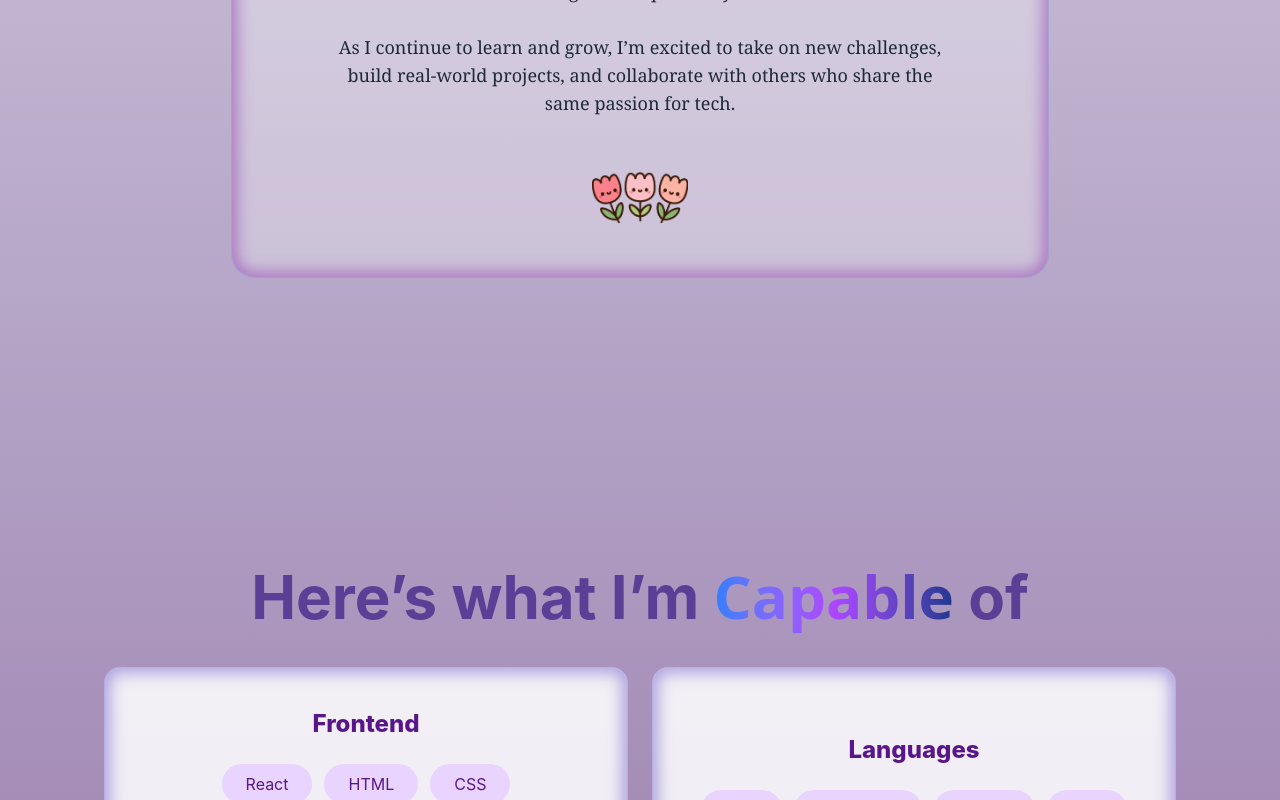
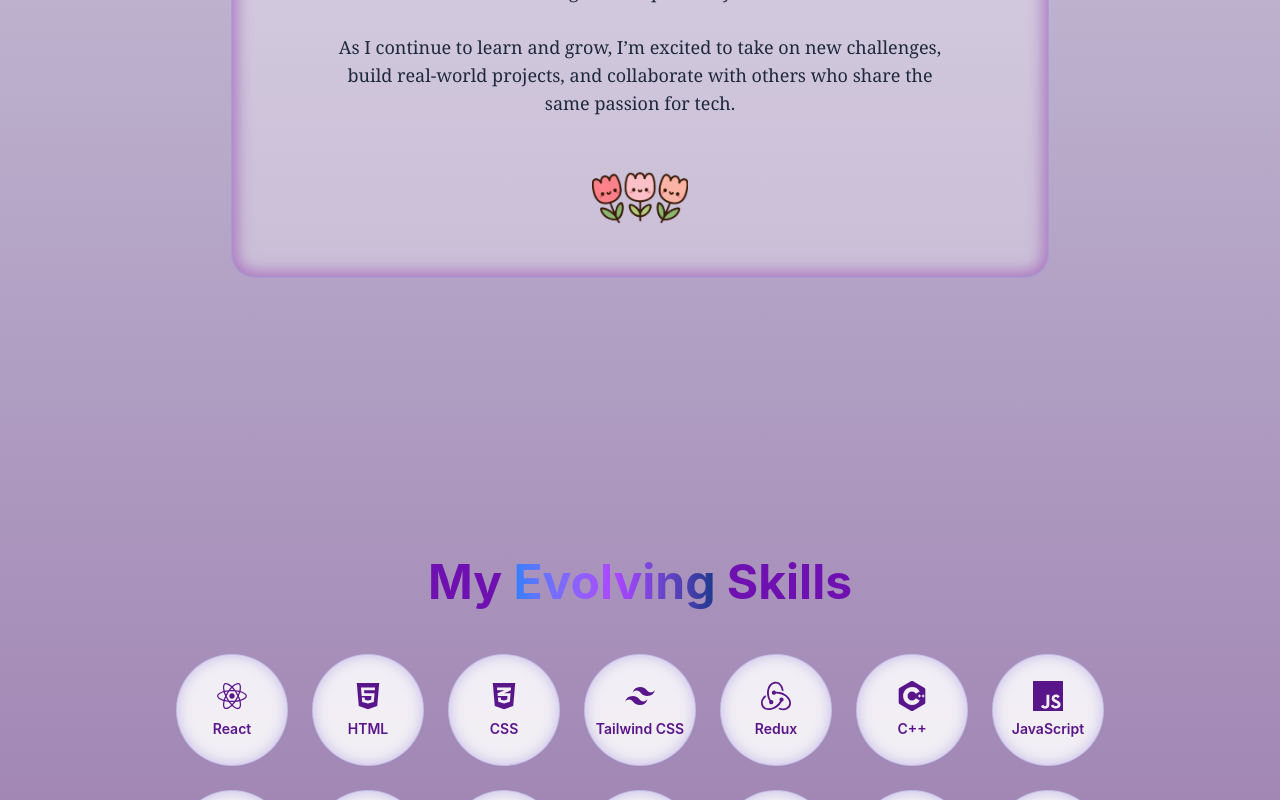
Before and after one commit to Nisha-2410/Portfolio, a React (Vite) app: page / in a window 1280 px wide. Shown: the part 2000-2800 px from the top of the page. Built offline with nearby package versions, Linux system fonts and the light colour scheme.

Commit message:
updated the styling

```diff
--- a/package.json
+++ b/package.json
@@ -15,6 +15,7 @@
     "framer-motion": "^12.15.0",
     "react": "^19.1.0",
     "react-dom": "^19.1.0",
+    "react-icons": "^5.5.0",
     "react-scroll-parallax": "^3.4.5",
     "sass": "^1.89.0",
     "tailwindcss": "^4.1.7"
--- a/src/components/About.jsx
+++ b/src/components/About.jsx
@@ -8,7 +8,7 @@ export function About() {
 
         {/* Heading */}
 <motion.div
-  className="relative text-4xl font-bold md:text-5xl lg:text-6xl text-center"
+  className="relative text-3xl font-bold md:text-5xl lg:text-6xl text-center"
   style={{ color: '#5B3E96' }}
   initial={{ opacity: 0, y: -30 }}
   whileInView={{ opacity: 1, y: 0 }}
--- a/src/components/Hero.jsx
+++ b/src/components/Hero.jsx
@@ -23,7 +23,7 @@ const Hero = () => {
           viewport={{ once: true, amount: 0.3 }}
         >
           <motion.h1
-            className="text-4xl md:text-5xl lg:text-6xl font-bold leading-snug"
+            className="text-3xl md:text-5xl lg:text-6xl font-bold leading-snug"
             initial={{ opacity: 0, y: -30 }}
             whileInView={{ opacity: 1, y: 0 }}
             transition={{ duration: 0.6, delay: 0.2 }}
@@ -115,7 +115,7 @@ const Hero = () => {
           <img
             src={cat}
             alt="Nisha"
-            className="rounded-full w-[220px] md:w-[280px] lg:w-[320px] shadow-lg hover:scale-105 transition-transform duration-300"
+            className="rounded-full w-[180px] md:w-[280px] lg:w-[320px] shadow-lg hover:scale-105 transition-transform duration-300"
             style={{
               boxShadow: "0 0 15px 7px rgba(155, 89, 182, 0.7)", // Purple glow
             }}
--- a/src/components/Intro.jsx
+++ b/src/components/Intro.jsx
@@ -47,7 +47,7 @@ const Intro = () => {
       </div>
       {/* Centered Text */}
       <motion.div
-        className="relative z-10 flex flex-col items-center justify-center min-h-screen px-6 text-center -mt-12"
+        className="relative z-10 flex flex-col items-center justify-center min-h-screen px-6 text-center md:-mt-12 "
         variants={container}
         initial="hidden"
         animate="visible"
--- a/src/components/Skills.jsx
+++ b/src/components/Skills.jsx
@@ -1,209 +1,94 @@
-import { motion } from "framer-motion";
+import { useState, useEffect } from "react";
+import { motion, AnimatePresence } from "framer-motion";
+import {
+  FaReact, FaHtml5, FaCss3Alt, FaNodeJs, FaPython, FaDatabase,
+} from "react-icons/fa";
+import {
+  SiTailwindcss, SiRedux, SiMongodb, SiJavascript,
+  SiCplusplus, SiFirebase, SiMysql, SiExpress,
+} from "react-icons/si";
 
-const skillCategories = [
-  {
-    category: "Frontend",
-    skills: ["React", "HTML", "CSS", "Tailwind CSS", "Redux"],
-  },
-  {
-    category: "Languages",
-    skills: ["C++", "JavaScript", "Python", "SQL"],
-  },
-  {
-    category: "Backend",
-    skills: ["Node.js", "Express", "REST APIs"],
-  },
-  {
-    category: "Databases",
-    skills: ["MongoDB", "MySQL", "Firebase"],
-  },
+const skills = [
+  { name: "React", icon: <FaReact /> },
+  { name: "HTML", icon: <FaHtml5 /> },
+  { name: "CSS", icon: <FaCss3Alt /> },
+  { name: "Tailwind CSS", icon: <SiTailwindcss /> },
+  { name: "Redux", icon: <SiRedux /> },
+  { name: "C++", icon: <SiCplusplus /> },
+  { name: "JavaScript", icon: <SiJavascript /> },
+  { name: "Python", icon: <FaPython /> },
+  { name: "SQL", icon: <FaDatabase /> },
+  { name: "Node.js", icon: <FaNodeJs /> },
+  { name: "Express", icon: <SiExpress /> },
+  { name: "MongoDB", icon: <SiMongodb /> },
+  { name: "MySQL", icon: <SiMysql /> },
+  { name: "Firebase", icon: <SiFirebase /> },
 ];
 
-const containerVariants = {
-  hidden: {},
-  show: {
-    transition: {
-      staggerChildren: 0.15,
-    },
-  },
-};
-
-const topRowVariant = {
-  hidden: { opacity: 0, y: -40 },
-  show: { opacity: 1, y: 0, transition: { duration: 0.4 } },
-};
-
-const sideSquareLeftVariant = {
-  hidden: { opacity: 0, x: -40 },
-  show: { opacity: 1, x: 0, transition: { duration: 0.4 } },
-};
-
-const sideSquareRightVariant = {
-  hidden: { opacity: 0, x: 40 },
-  show: { opacity: 1, x: 0, transition: { duration: 0.4 } },
-};
-
-const bottomRowVariant = {
-  hidden: { opacity: 0, y: 40 },
-  show: { opacity: 1, y: 0, transition: { duration: 0.4 } },
+const bubbleVariant = {
+  hidden: { opacity: 0, scale: 0.6 },
+  visible: { opacity: 1, scale: 1, transition: { duration: 0.3 } },
+  exit: { opacity: 0, scale: 0.6, transition: { duration: 0.2 } },
 };
 
 export const Skills = () => {
+  const [showAll, setShowAll] = useState(false);
+  const [skillLimit, setSkillLimit] = useState(skills.length);
+
+  useEffect(() => {
+    const updateLimit = () => {
+      const width = window.innerWidth;
+      if (width < 768) setSkillLimit(6);       // Mobile: show 6
+      else if (width < 1024) setSkillLimit(7);  // Medium: show 7
+      else setSkillLimit(skills.length);       // Large: show all
+    };
+
+    updateLimit(); // initial check
+    window.addEventListener("resize", updateLimit);
+    return () => window.removeEventListener("resize", updateLimit);
+  }, []);
+
+  const visibleSkills = showAll ? skills : skills.slice(0, skillLimit);
+
   return (
-    <motion.section
-      className="max-w-7xl mx-auto px-4 sm:px-6 lg:px-12 py-12 mt-10"
+    <section className="max-w-5xl mx-auto px-4 py-20">
+      <h2 className="text-3xl md:text-5xl font-bold text-center mb-12 text-purple-800" >
+        My <span className="bg-gradient-to-r from-blue-500 via-purple-500 to-blue-900 bg-clip-text text-transparent underline">Evolving</span> Skills
+      </h2>
+
+      <div className="flex flex-wrap justify-center gap-6">
+        <AnimatePresence>
+          {visibleSkills.map(({ name, icon }) => (
+            <motion.div
+              key={name}
+              variants={bubbleVariant}
               initial="hidden"
-      whileInView="show"
-      viewport={{ once: true, amount: 0.4 }}
-      variants={containerVariants}
-    >
-      <motion.h2
-        className="text-4xl md:text-5xl lg:text-6xl font-bold mb-10 text-center"
-        variants={topRowVariant}
-        style={{ color: "#5B3E96" }}
-      >
-        Here’s what I’m <span className="bg-gradient-to-r from-blue-500 via-purple-500 to-blue-900 bg-clip-text text-transparent font-sans underline">Capable</span> of
-      </motion.h2>
-
-      {/* === Small Devices Custom Layout === */}
-      <div className="block md:hidden space-y-4">
-        {/* Frontend - full width */}
-        <motion.div
-          className="rounded-2xl p-6 flex flex-col justify-center items-center bg-white"
+              animate="visible"
+              exit="exit"
+              className="w-28 h-28 rounded-full bg-white shadow-md hover:shadow-xl hover:scale-105 transition-all flex flex-col items-center justify-center text-purple-900 text-xl font-semibold"
               style={{
-            border: "1px solid rgba(127, 112, 209, 0.5)",
-            boxShadow: "inset 0 0 15px 5px rgba(127, 112, 209, 0.6)",
+                border: "1px solid rgba(127, 112, 209, 0.4)",
+                boxShadow: "inset 0 0 12px 2px rgba(127, 112, 209, 0.3)",
                 background: "rgba(255, 255, 255, 0.85)",
               }}
-          variants={topRowVariant}
             >
-          <h3 className="text-2xl font-extrabold mb-6 text-purple-900">
-            Frontend
-          </h3>
-          <ul className="flex flex-wrap justify-center gap-2 text-sm text-center">
-            {skillCategories[0].skills.map((skill) => (
-              <li
-                key={skill}
-                className="bg-purple-200 text-purple-900 px-4 py-1 rounded-full hover:bg-purple-400 hover:text-white transition"
-              >
-                {skill}
-              </li>
+              <div className="text-3xl mb-2">{icon}</div>
+              <span className="text-sm text-center">{name}</span>
+            </motion.div>
           ))}
-          </ul>
-        </motion.div>
-
-        {/* Backend and Databases side-by-side */}
-        <div className="flex gap-4">
-          <motion.div
-            className="flex-1 rounded-2xl p-4 flex flex-col justify-center items-center bg-white"
-            style={{
-              border: "1px solid rgba(127, 112, 209, 0.5)",
-              boxShadow: "inset 0 0 15px 5px rgba(127, 112, 209, 0.6)",
-              background: "rgba(255, 255, 255, 0.85)",
-            }}
-            variants={sideSquareLeftVariant}
-          >
-            <h3 className="text-2xl font-extrabold mb-6 text-purple-900">
-              Backend
-            </h3>
-            <ul className="flex flex-wrap justify-center gap-1 text-xs text-center">
-              {skillCategories[2].skills.map((skill) => (
-                <li
-                  key={skill}
-                  className="bg-purple-200 text-purple-900 px-3 py-1 rounded-full hover:bg-purple-400 hover:text-white transition"
-                >
-                  {skill}
-                </li>
-              ))}
-            </ul>
-          </motion.div>
-          <motion.div
-            className="flex-1 rounded-2xl p-4 flex flex-col justify-center items-center bg-white"
-            style={{
-              border: "1px solid rgba(127, 112, 209, 0.5)",
-              boxShadow: "inset 0 0 15px 5px rgba(127, 112, 209, 0.6)",
-              background: "rgba(255, 255, 255, 0.85)",
-            }}
-            variants={sideSquareRightVariant}
-          >
-            <h3 className="text-2xl font-extrabold mb-6 text-purple-900">
-              Databases
-            </h3>
-            <ul className="flex flex-wrap justify-center gap-1 text-xs text-center">
-              {skillCategories[3].skills.map((skill) => (
-                <li
-                  key={skill}
-                  className="bg-purple-200 text-purple-900 px-3 py-1 rounded-full hover:bg-purple-400 hover:text-white transition"
-                >
-                  {skill}
-                </li>
-              ))}
-            </ul>
-          </motion.div>
+        </AnimatePresence>
       </div>
 
-        {/* Languages - full width */}
-        <motion.div
-          className="rounded-2xl p-6 flex flex-col justify-center items-center bg-white"
-          style={{
-            border: "1px solid rgba(127, 112, 209, 0.5)",
-            boxShadow: "inset 0 0 15px 5px rgba(127, 112, 209, 0.6)",
-            background: "rgba(255, 255, 255, 0.85)",
-          }}
-          variants={bottomRowVariant}
+      {skillLimit < skills.length && (
+        <div className="mt-10 flex justify-center">
+          <button
+            onClick={() => setShowAll((prev) => !prev)}
+            className="px-6 py-2 text-white rounded-full bg-gradient-to-r from-purple-500 to-blue-600 shadow-md hover:shadow-xl hover:scale-105 transition"
           >
-          <h3 className="text-2xl font-extrabold mb-6 text-purple-900">
-            Languages
-          </h3>
-          <ul className="flex flex-wrap justify-center gap-2 text-sm text-center">
-            {skillCategories[1].skills.map((skill) => (
-              <li
-                key={skill}
-                className="bg-purple-200 text-purple-900 px-4 py-1 rounded-full hover:bg-purple-400 hover:text-white transition"
-              >
-                {skill}
-              </li>
-            ))}
-          </ul>
-        </motion.div>
+            {showAll ? "Hide Skills" : "View All Skills"}
+          </button>
         </div>
-
-      {/* === Medium & Large Devices Grid with padding === */}
-      <div className="hidden md:grid md:grid-cols-2 md:grid-rows-2 gap-6">
-        {skillCategories.map(({ category, skills }) => (
-          <motion.div
-            key={category}
-            className="rounded-2xl p-10 flex flex-col justify-center items-center bg-white" // increased padding for med/large
-            style={{
-              border: "1px solid rgba(127, 112, 209, 0.5)",
-              boxShadow: "inset 0 0 15px 5px rgba(127, 112, 209, 0.6)",
-              background: "rgba(255, 255, 255, 0.85)",
-            }}
-            variants={
-              category === "Frontend" || category === "Languages"
-                ? topRowVariant
-                : category === "Backend"
-                ? sideSquareLeftVariant
-                : sideSquareRightVariant
-            }
-          >
-            <h3 className="text-2xl font-extrabold mb-6 text-purple-900">
-              {category}
-            </h3>
-            <ul className="flex flex-wrap justify-center gap-3 text-base text-center">
-              {/* increased bubble size by increasing padding and font size */}
-              {skills.map((skill) => (
-                <li
-                  key={skill}
-                  className="bg-purple-200 text-purple-900 px-6 py-2 rounded-full hover:bg-purple-400 hover:text-white transition"
-                >
-                  {skill}
-                </li>
-              ))}
-            </ul>
-          </motion.div>
-        ))}
-      </div>
-    </motion.section>
+      )}
+    </section>
   );
 };
```
Also changed, not shown: src/components/Navbar.jsx (+6 -2 lines), src/components/Project.jsx (+9 -3 lines), 1 other file (tests, documents, lock files or other folders). Lines whose indentation alone changed are shown as unchanged.
